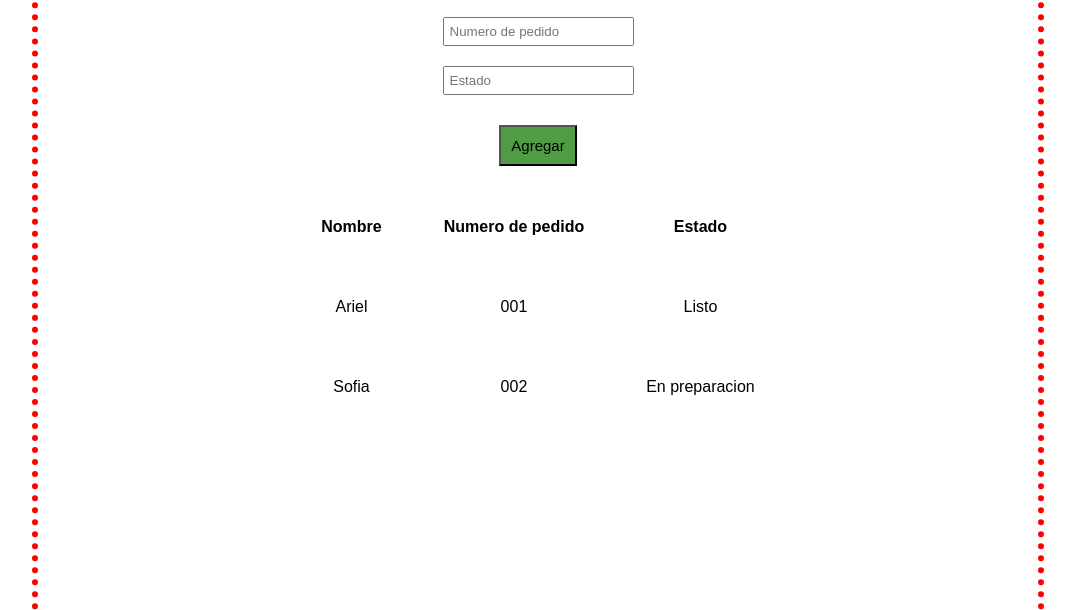
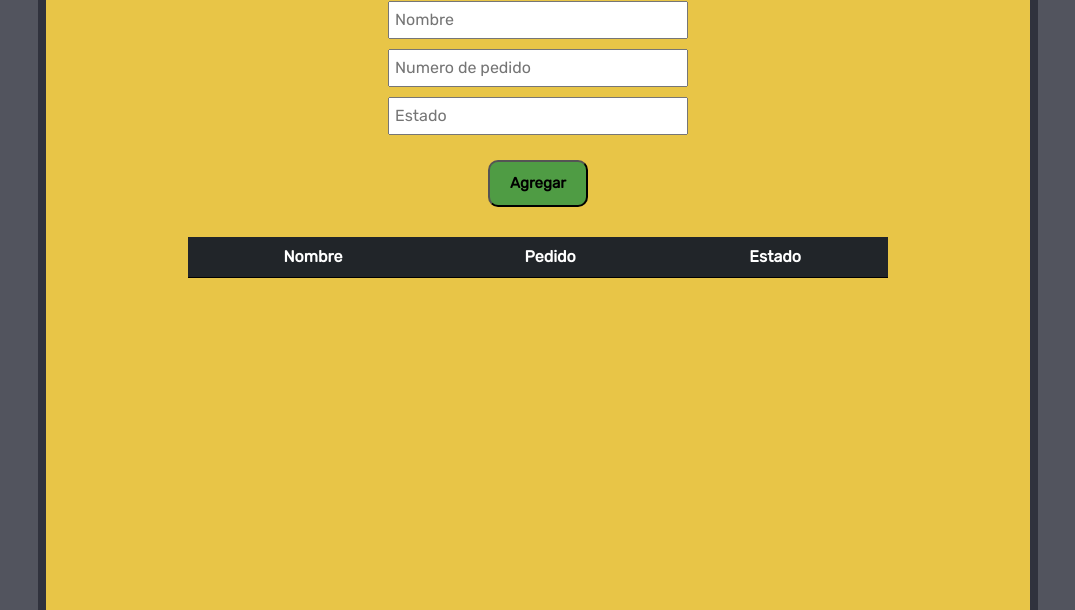
Before and after one commit to Nahuel1412/desafio2, a plain HTML site: page index.html in a window 1280 px wide. Shown: the part 190-800 px from the top of the page, without its empty margins (102-1177 px from the left). Drawn offline with nearby package versions, Linux system fonts and the light colour scheme.

Commit message:
actualizacion mini proyecto

```diff
--- a/app.js
+++ b/app.js
@@ -1,5 +1,7 @@
-let boton=document.getElementById('boton')
 
+let boton=document.getElementById('boton');
+
+// -------FUNCION CAPTURAR DATOS CLIENTES AL HACER CLICK-------
 boton.onclick= () => {
     function persona(nombre,pedido,estado){
         this.nombre=nombre;
@@ -14,6 +16,18 @@ boton.onclick= () => {
     let estadoCapturar=document.getElementById('estado').value;
     // console.log(estadoCapturar);
 
-    let nuevoSujeto=new persona(nombreCapturar,pedidoCapturar,estadoCapturar);
+    nuevoSujeto=new persona(nombreCapturar,pedidoCapturar,estadoCapturar);
     console.log(nuevoSujeto);
-}
+
+    agregar();
+};
+
+// -------AQUI SE GUARDAN LOS DATOS DE LOS CLIENTES-------
+let listaClientes=[];
+
+// -------FUNCION GUARDAR DATOS CLIENTES Y LLEVARLOS A LA LISTA-------
+function agregar(){
+    listaClientes.push(nuevoSujeto);
+    console.log(listaClientes);
+    document.getElementById("tabla").innerHTML += '<br><tbody><td>'+nuevoSujeto.nombre+'</td><td>'+nuevoSujeto.pedido+'</td><td>'+nuevoSujeto.estado+'</td></tbody>';
+};
--- a/index.html
+++ b/index.html
@@ -4,12 +4,22 @@
     <meta charset="UTF-8">
     <meta http-equiv="X-UA-Compatible" content="IE=edge">
     <meta name="viewport" content="width=device-width, initial-scale=1.0">
+
+    <link rel="preconnect" href="https://fonts.googleapis.com">
+    <link rel="preconnect" href="https://fonts.gstatic.com" crossorigin>
+    <link href="https://fonts.googleapis.com/css2?family=Staatliches&display=swap" rel="stylesheet">
+    <link href="https://fonts.googleapis.com/css2?family=Rubik&display=swap" rel="stylesheet">
+    <link href="https://cdn.jsdelivr.net/npm/bootstrap@5.2.0-beta1/dist/css/bootstrap.min.css" rel="stylesheet" integrity="sha384-0evHe/X+R7YkIZDRvuzKMRqM+OrBnVFBL6DOitfPri4tjfHxaWutUpFmBp4vmVor" crossorigin="anonymous">
     <link rel="stylesheet" href="main.css">
     <title>Desafio 2</title>
 </head>
-<body>
+<body class="body">
+    <div class="container">
+
     <h1>Lista de pedidos</h1>
+
     <h2>Ingrese los datos del cliente</h2>
+
     <div class="formBox">
         <form action="">
             <input id="nombre" type="text" placeholder="Nombre">
@@ -27,26 +37,18 @@
     </button>
     </div>
 
-    <table id="tabla">
-        <tr>
-            <th>Nombre</th>
-            <th>Numero de pedido</th>
-            <th>Estado</th>
-        </tr>
+    <table class="table" id="tabla">
+        <thead class="table-dark">
+            <tr>
+                <th>Nombre</th>
+                <th>Pedido</th>
+                <th>Estado</th>
+            </tr>
+        </thead>
+      </table>
+</div>
 
-        <tr>
-            <td>Ariel</td>
-            <td>001</td>
-            <td>Listo</td>
-        </tr>
-
-        <tr>
-            <td>Sofia</td>
-            <td>002</td>
-            <td>En preparacion</td>
-        </tr>
-    </table>
-
+    <script src="https://cdn.jsdelivr.net/npm/bootstrap@5.2.0-beta1/dist/js/bootstrap.bundle.min.js" integrity="sha384-pprn3073KE6tl6bjs2QrFaJGz5/SUsLqktiwsUTF55Jfv3qYSDhgCecCxMW52nD2" crossorigin="anonymous"></script>
     <script src="app.js"></script>
 </body>
 </html>
--- a/main.css
+++ b/main.css
@@ -3,24 +3,32 @@
     padding: 0;
 }
 
-body{
+.body{
+    background:#52545e;
+}
+.container {
     max-width: 1000px;
     min-height: 100vh;
-    border: 6px dotted red;
+    border: 8px solid #30323D;
     border-top: hidden;
     border-bottom: hidden;
     margin: auto;
+    padding-top: 20px;
+    background-color: #E8C547;
+    color: #30323D;
 }
 h1{
+    font-size: 50px;
     text-align: center;
-    padding: 20px;
-    font-family: 'Trebuchet MS', 'Lucida Sans Unicode', 'Lucida Grande', 'Lucida Sans', Arial, sans-serif
+    padding: 10px;
+    font-family:'Staatliches';
 }
 
 h2{
+    font-size: 30px;
     text-align: center;
-    padding: 10px;
-    font-family: 'Trebuchet MS', 'Lucida Sans Unicode', 'Lucida Grande', 'Lucida Sans', Arial, sans-serif;
+    margin: 15px;
+    font-family:'Staatliches';
 }
 
 .formBox{
@@ -29,8 +37,10 @@ h2{
     padding: 20px;
 }
 input{
+    width: 300px;
     padding: 5px;
-    margin: 10px;
+    margin: 5px;
+    font-family:'rubik';
 }
 
 .btnBox{
@@ -43,18 +53,27 @@ input{
     background-color: #4f9c44;
     font-size: 15px;
     cursor: pointer;
+    font-weight: bold;
+    border-radius: 10px;
+    width: 100px;
+    font-family:'rubik';
 }
 
 #tabla{
-    display: flex;
-    justify-content: center;
+    max-width: 700px;
     text-align: center;
-    padding: 20px;
+    margin: auto;
+    margin-top: 30px;
     font-family: Arial, Helvetica, sans-serif;
 }
+
 th{
-    padding: 30px;
+    font-family:'rubik';
+}
+tr{
+    border-bottom: black;
 }
 td{
-    padding: 30px;
+    font-weight: bold;
+    font-family:'rubik';
 }
```
